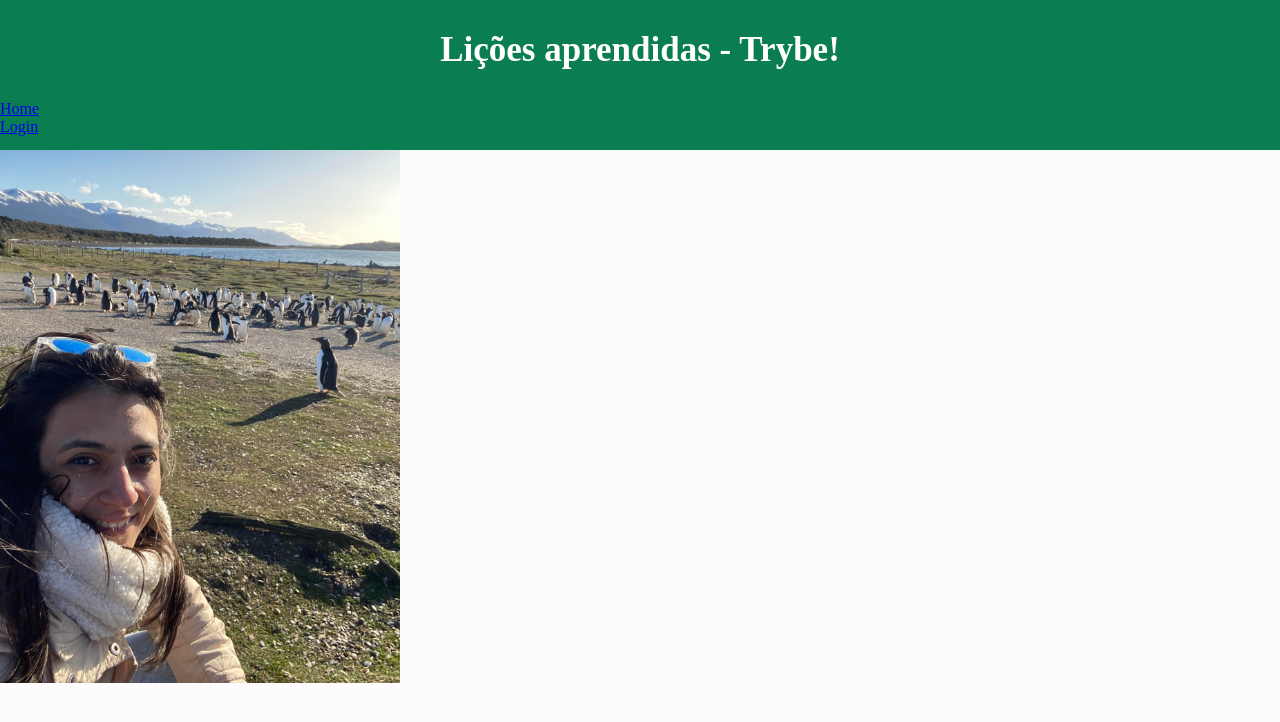
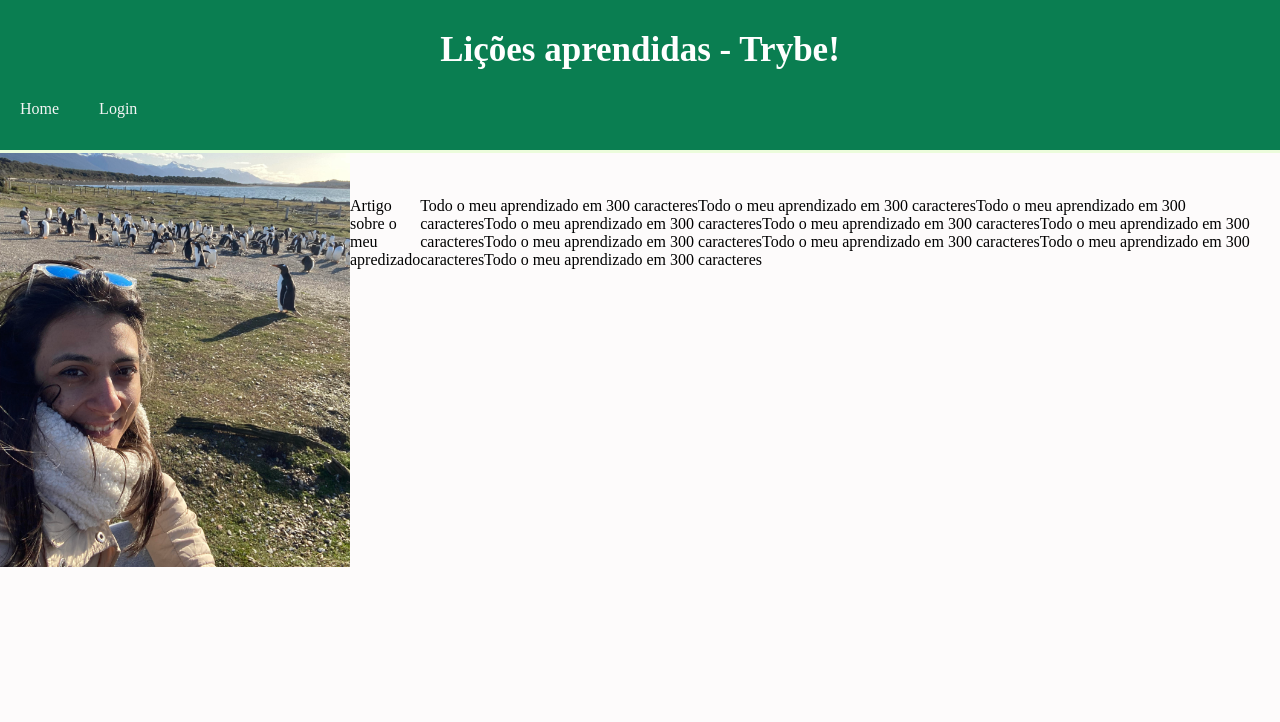
Before and after one commit to sabrinavazc/lessonslearned, a website: page index.html in a window 1280 px wide. Drawn offline with Linux system fonts and the light colour scheme.

Commit message:
Alterações finais do dia1

```diff
--- a/index.html
+++ b/index.html
@@ -24,8 +24,12 @@
     </div>
 
 
-    <img id="minha_foto" src="sabriscomospinguins.jpg" alt="Mulher sorrindo com pinguins ao fundo">
-
-</body>
-
-</html>
+<div class="container_photo_article">
+        <img id="minha_foto" src="sabriscomospinguins.jpg"
+    <h2>
+    Artigo sobre o meu apredizado
+    </h2>
+    <p>
+    Todo o meu aprendizado em 300 caracteresTodo o meu aprendizado em 300 caracteresTodo o meu aprendizado em 300 caracteresTodo o meu aprendizado em 300 caracteresTodo o meu aprendizado em 300 caracteresTodo o meu aprendizado em 300 caracteresTodo o meu aprendizado em 300 caracteresTodo o meu aprendizado em 300 caracteresTodo o meu aprendizado em 300 caracteresTodo o meu aprendizado em 300 caracteres
+    </p>
+</div>
--- a/style.css
+++ b/style.css
@@ -5,6 +5,22 @@
 
 body{
     background-color: rgb(253,251,251);
+}
+
+header{
+    position: relative;
+    top:0px;
+    height: auto;
+    width: 100%;
+}
+
+nav{
+    position:relative;
+    top: 0px;
+    height: 100px;
+    width: 100%;
+    z-index: 2;
+
 }
 
 #cabecalho{
@@ -15,6 +31,17 @@ body{
     width: 100%;
     height: 150px;
     margin-bottom: 30px;
+    border-bottom: 3px solid rgb(236, 252, 220);
+    z-index: 2;
+}
+#cabecalho li{
+    list-style:none;
+    float:left;
+    margin: 0 20px;
+}
+#cabecalho li a{
+    text-decoration: none;
+    color: whitesmoke;
 }
 
 #titulo{
@@ -25,10 +52,18 @@ body{
     text-align: center;
 }
 
+#minha_foto{
+    width: 350px;
+    position:relative;
+    top: 100px;
+}
 
-#minha_foto{
-    width: 400px;
-    position:fixed;
-    top: 150px;
+.container_photo_article{
+    display: flex;
+    align-items:center;
 
 }
+.article{
+    float: left;
+    padding: 30px 8000px;
+}
```
